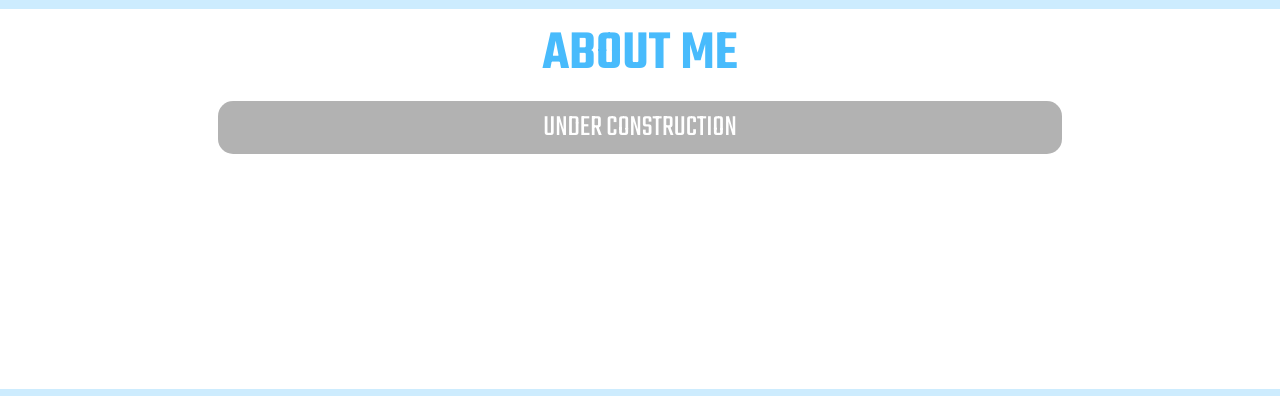
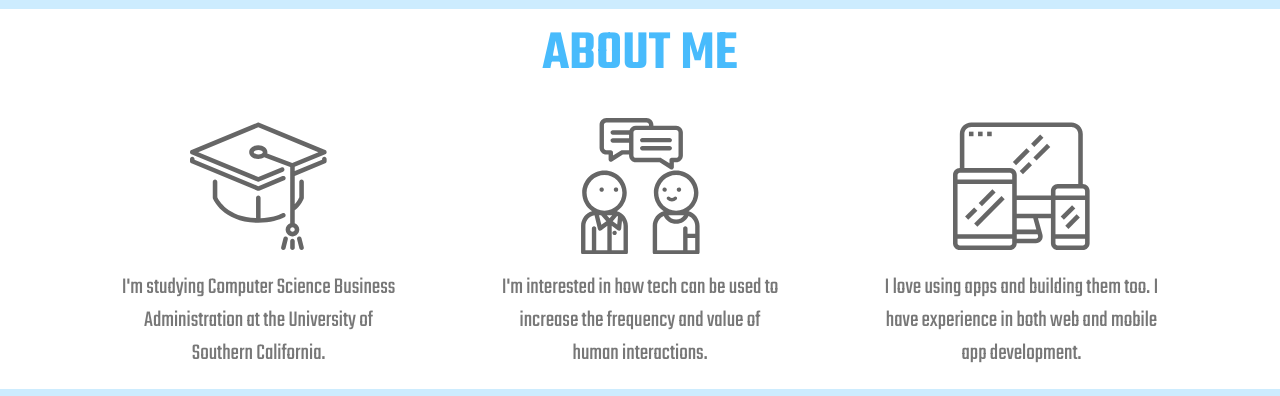
Before and after one commit to joalin15/joannlin.me, a PHP site: page / in a window 1280 px wide. Shown: the part 681-1077 px from the top of the page. Run offline with PHP 8.4, Linux system fonts and the light colour scheme; some libraries are stand-ins or nearby versions.

Commit message:
added about-me

```diff
--- a/html/about-me.html
+++ b/html/about-me.html
@@ -1,6 +1,90 @@
+<style>
+.temp {
+  width: 100%;
+  height: calc(400px - 4em - 100px);
+  text-align: center;
+}
+.about-section {
+  height: 100%;
+  width: 28%;
+  margin: 0 .75%;
+  display: inline-block;
+  vertical-align: top;
+}
+
+.about-section-pic-container {
+  height: 70%;
+}
+
+.about-section-pic {
+  position: relative;
+  top: 10%;
+  height: 80%;
+}
+
+.about-section-caption {
+  height: 30%;
+  color: #777;
+  font-family: 'Teko', sans-serif;
+  font-size: 1.65em;
+  font-weight: lighter;
+  padding: 0 10%;
+}
+
+svg {
+  fill: #666;
+}
+
+</style>
+
 <h1 class="section-header">ABOUT ME</h1>
-<div class="row">
-  <div class="col-md-8 col-md-offset-2">
-    <h2 class="under-construction">UNDER CONSTRUCTION</h2>
+<div class="temp">
+  <div class="about-section">
+      <div class="about-section-pic-container">
+        <img class="about-section-pic" src="./img/education.svg"/>
+      </div>
+      <div class="about-section-caption">
+        I'm studying Computer Science Business Administration at the University of Southern California.
+      </div>
   </div>
+  <div class="about-section">
+      <div class="about-section-pic-container">
+        <img class="about-section-pic" src="./img/social.svg"/>
+      </div>
+      <div class="about-section-caption">
+        I'm interested in how tech can be used to increase the frequency and value of human interactions.
+      </div>
+  </div>
+  <div class="about-section">
+      <div class="about-section-pic-container">
+        <img class="about-section-pic" src="./img/platforms.svg"/>
+      </div>
+      <div class="about-section-caption">
+        I love using apps and building them too. I have experience in both web and mobile app development.
+      </div>
+  </div>
+  <script>
+    $('img[src$=".svg"]').each(function() {
+        var $img = jQuery(this);
+        var imgURL = $img.attr('src');
+        var attributes = $img.prop("attributes");
+
+        $.get(imgURL, function(data) {
+            // Get the SVG tag, ignore the rest
+            var $svg = jQuery(data).find('svg');
+
+            // Remove any invalid XML tags
+            $svg = $svg.removeAttr('xmlns:a');
+
+            // Loop through IMG attributes and apply on SVG
+            $.each(attributes, function() {
+               console.log("found svg")
+                $svg.attr(this.name, this.value);
+            });
+
+            // Replace IMG with SVG
+            $img.replaceWith($svg);
+        }, 'xml');
+    });
+  </script>
 </div>
--- /dev/null
+++ b/html/experience.html
@@ -0,0 +1,6 @@
+<h1 class="section-header">EXPERIENCE</h1>
+<div class="row">
+  <div class="col-md-8 col-md-offset-2">
+    <h2 class="under-construction">UNDER CONSTRUCTION</h2>
+  </div>
+</div>
--- a/html/projects.html
+++ b/html/projects.html
@@ -32,22 +32,28 @@
     </span>
   </div>
 </div>
+
+<br/>
 <div class="row text-header-div">
   <div class="col-md-8 col-md-offset-2">
     <h2 class="text-header">SMALLER PROJECTS</h2>
   </div>
 </div>
 <div class="row projects">
-  <div class="project-div col-md-4 col-md-offset-2">
+  <div class="project-div col-md-8 col-md-offset-2">
     <h2 class="project-header">Scrabble</h2>
     <span class="project-description">
       A Scrabble game with challengeable computer players.
     </span>
   </div>
-  <div class="project-div col-md-4">
+</div>
+<div class="row projects">
+  <div class="project-div col-md-8 col-md-offset-2">
     <h2 class="project-header">Cinemate</h2>
     <span class="project-description">
       A social media site for movie lovers.
     </span>
   </div>
 </div>
+<div class="info-section-footer">
+</div>
--- a/index.html
+++ b/index.html
@@ -22,6 +22,7 @@
 				<li class="nav-li"><a class="nav-a" href="#home">HOME</a></li>
 				<li class="nav-li"><a class="nav-a" href="#about-me-landing">ABOUT ME</a></li>
 				<li class="nav-li"><a class="nav-a" href="#projects-landing">PROJECTS</a></li>
+				<li class="nav-li"><a class="nav-a" href="#experience-landing">EXPERIENCE</a></li>
 				<li class="nav-li"><a class="nav-a" href="#connect-landing">CONNECT</a></li>
 			</ul>
 		</nav>
@@ -31,6 +32,8 @@
 			<section id="about-me" class="info-section"></section>
 			<div id="projects-landing" class="transition"></div>
 			<section id="projects" class="info-section"></section>
+			<div id="experience-landing" class="transition"></div>
+			<section id="experience" class="info-section"></section>
 			<div id="connect-landing" class="transition"></div>
 			<section id="connect" class="info-section"></section>
 		</div>
--- a/js/index.js
+++ b/js/index.js
@@ -1,7 +1,11 @@
-// Scrollspy
+/*
+ * Scrollspy
+ */
     $('body').scrollspy({ target: '#page-nav'	})
 
-// Smooth scrolling
+/*
+ * Smooth Scrolling
+ */
     $('a[href*="#"]').click(function(event) {
       if (
         location.pathname.replace(/^\//, '') == this.pathname.replace(/^\//, '')
@@ -28,7 +32,9 @@ $('a[href*="#"]').click(function(event) {
       }
     });
 
-// HTML Includes
+/*
+ * HTML Includes
+ */
     $(function() {
       $("#home").load("../html/home.html");
     });
@@ -39,5 +45,36 @@ $(function() {
       $("#projects").load("../html/projects.html");
     });
     $(function() {
+      $("#experience").load("../html/experience.html");
+    });
+    $(function() {
       $("#connect").load("../html/connect.html");
     });
+
+/*
+ * Replace all SVG images with inline SVG
+ */
+   $(document).ready(function() {
+     $('img[src$=".svg"]').each(function() {
+         var $img = jQuery(this);
+         var imgURL = $img.attr('src');
+         var attributes = $img.prop("attributes");
+
+         $.get(imgURL, function(data) {
+             // Get the SVG tag, ignore the rest
+             var $svg = jQuery(data).find('svg');
+
+             // Remove any invalid XML tags
+             $svg = $svg.removeAttr('xmlns:a');
+
+             // Loop through IMG attributes and apply on SVG
+             $.each(attributes, function() {
+                console.log("found svg")
+                 $svg.attr(this.name, this.value);
+             });
+
+             // Replace IMG with SVG
+             $img.replaceWith($svg);
+         }, 'xml');
+     });
+    });
--- a/stylesheets/main.css
+++ b/stylesheets/main.css
@@ -43,8 +43,13 @@ section {
 	background-color: white;
 	border-top: 10px solid #cdecfe;
 	border-bottom: 10px solid #cdecfe;
+	overflow: auto
 }
 
+.info-section-footer {
+	height: 15px;
+	background-color: orange;
+}
 
 .cs-header {
 	color: grey;
@@ -74,7 +79,7 @@ section {
 }
 
 .nav-li {
-	width: 25%;
+	width: 20%;
 	border-bottom: 5px solid #cdecfe;
 	color:  #48bbfc;
 	font-size: 1.5em;
```
Also changed, not shown: img/education.svg (added), img/platforms.svg (added), img/social.svg (added), js/about.js (added), 2 other files. Lines whose indentation alone changed are shown as unchanged.
